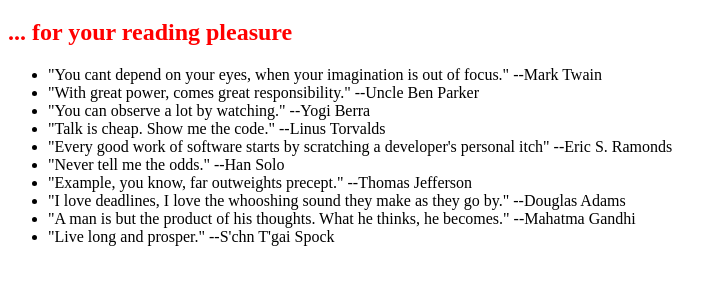
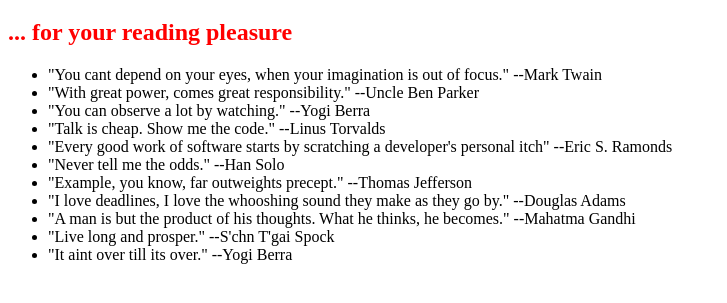
Before and after one commit to finnschroeter/0main_openSAP_repo, a plain HTML site: page index.html in a window 1280 px wide. Shown: the part 61-364 px from the top of the page, without its empty margins (0-727 px from the left). Drawn offline with Linux system fonts and the light colour scheme.

Commit message:
Added 2nd Quote by Berra

```diff
--- a/index.html
+++ b/index.html
@@ -19,6 +19,7 @@
 			<li>"I love deadlines, I love the whooshing sound they make as they go by." --Douglas Adams</li>
 			<li>"A man is but the product of his thoughts. What he thinks, he becomes." --Mahatma Gandhi </li>
 			<li>"Live long and prosper." --S'chn T'gai Spock</li>
+			<li>"It aint over till its over." --Yogi Berra</li>
 		</ul>
 	</body>
 </html>
```
